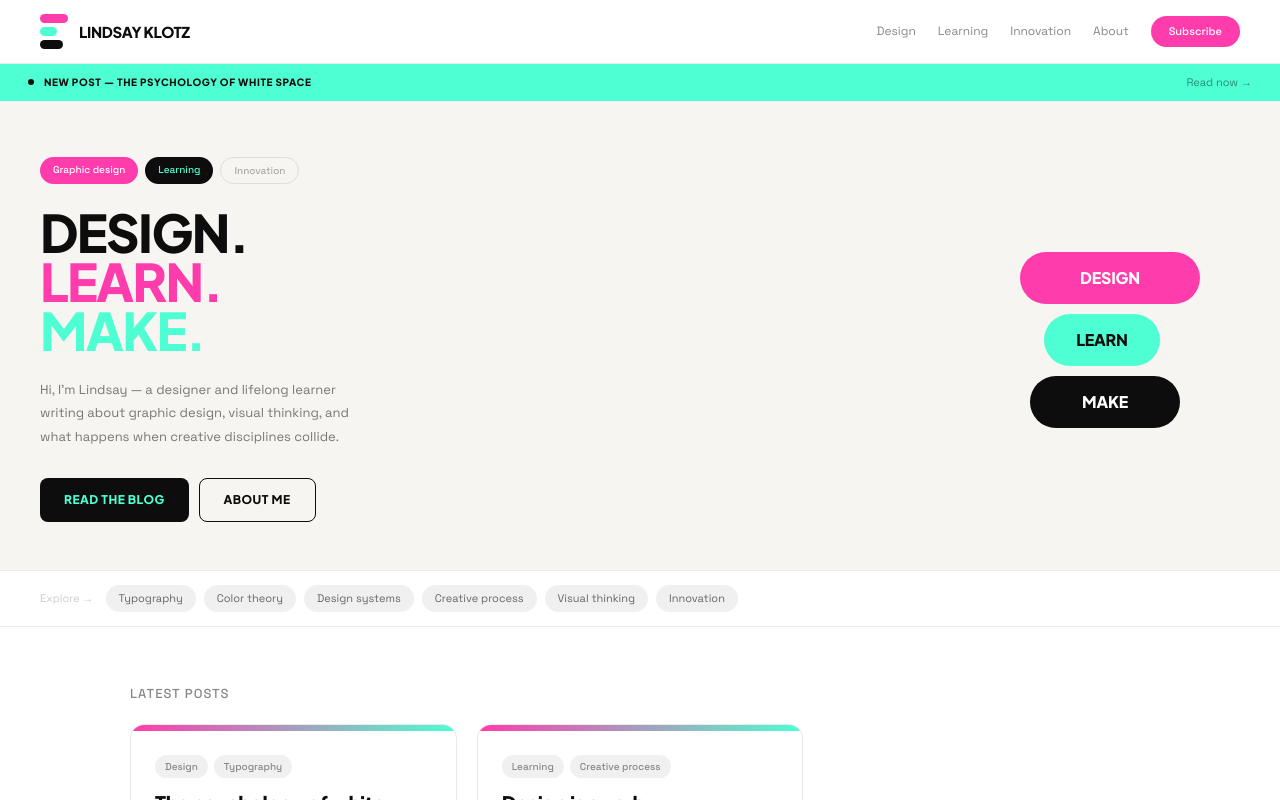
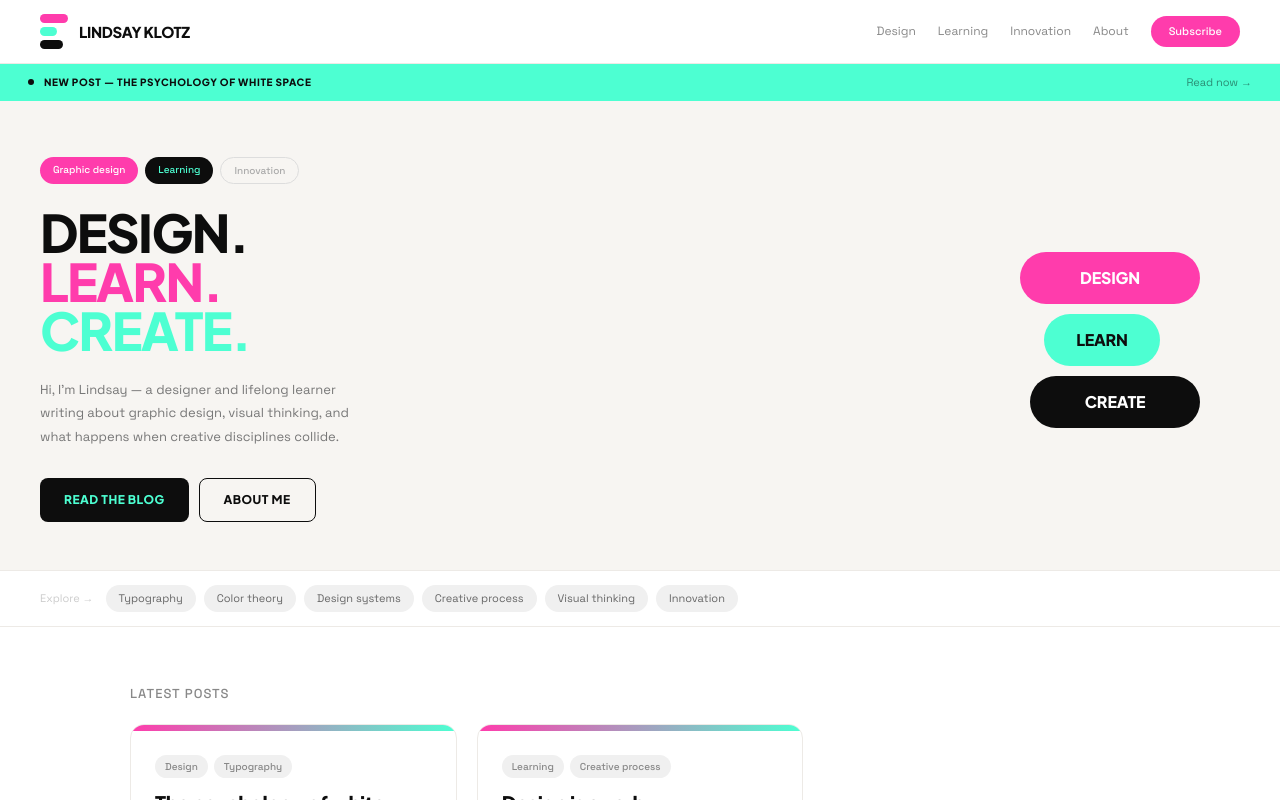
Before and after one commit to RootlessHandmade/lindsayklotz, a Next.js app: page / in a window 1280 px wide. Shown: the top 800 px of the page. Built offline with nearby package versions, Linux system fonts and the light colour scheme.

Commit message:
update text from 'MAKE' to 'CREATE' and adjust width of corresponding pill

```diff
--- a/app/page.js
+++ b/app/page.js
@@ -36,7 +36,7 @@ export default function Home() {
           <h1 className={styles.heroHeadline}>
             DESIGN.<br />
             <span className={styles.pink}>LEARN.</span><br />
-            <span className={styles.outline}>MAKE.</span>
+            <span className={styles.outline}>CREATE.</span>
           </h1>
 
           <p className={styles.heroSub}>
@@ -55,7 +55,7 @@ export default function Home() {
         <div className={styles.heroMark} aria-hidden="true">
           <div className={styles.pillLg} style={{ background: 'var(--pink)', width: 180 }}>DESIGN</div>
           <div className={styles.pillLg} style={{ background: 'var(--mint)', color: 'var(--ink)', width: 116, marginLeft: 24 }}>LEARN</div>
-          <div className={styles.pillLg} style={{ background: 'var(--ink)', width: 150, marginLeft: 10 }}>MAKE</div>
+          <div className={styles.pillLg} style={{ background: 'var(--ink)', width: 170, marginLeft: 10 }}>CREATE</div>
         </div>
       </section>
 
```
